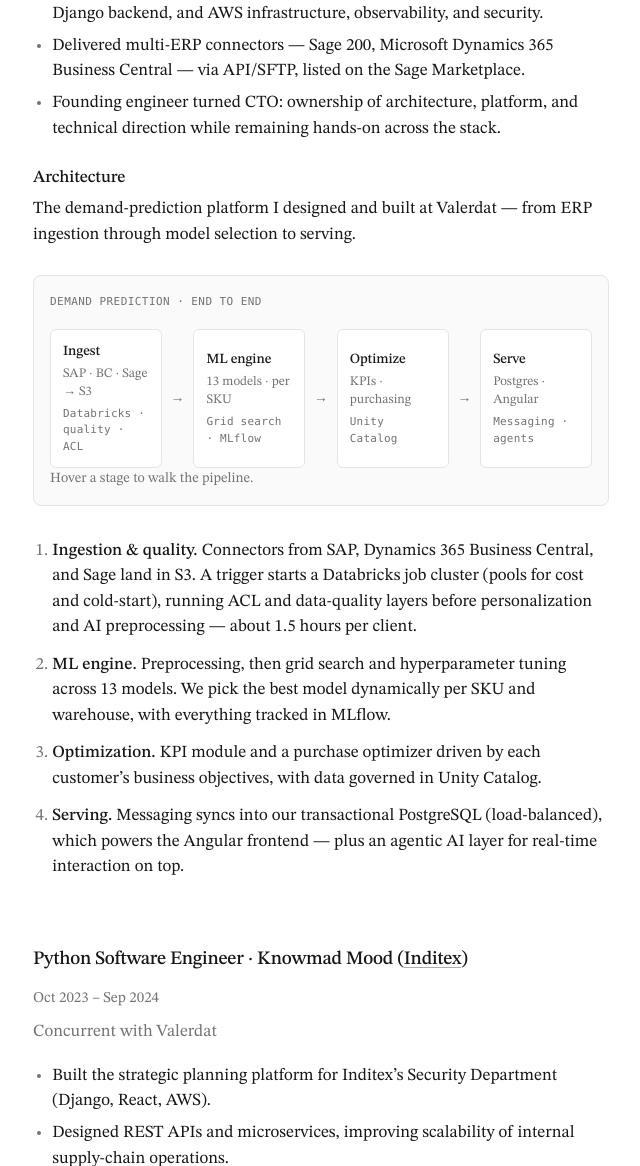
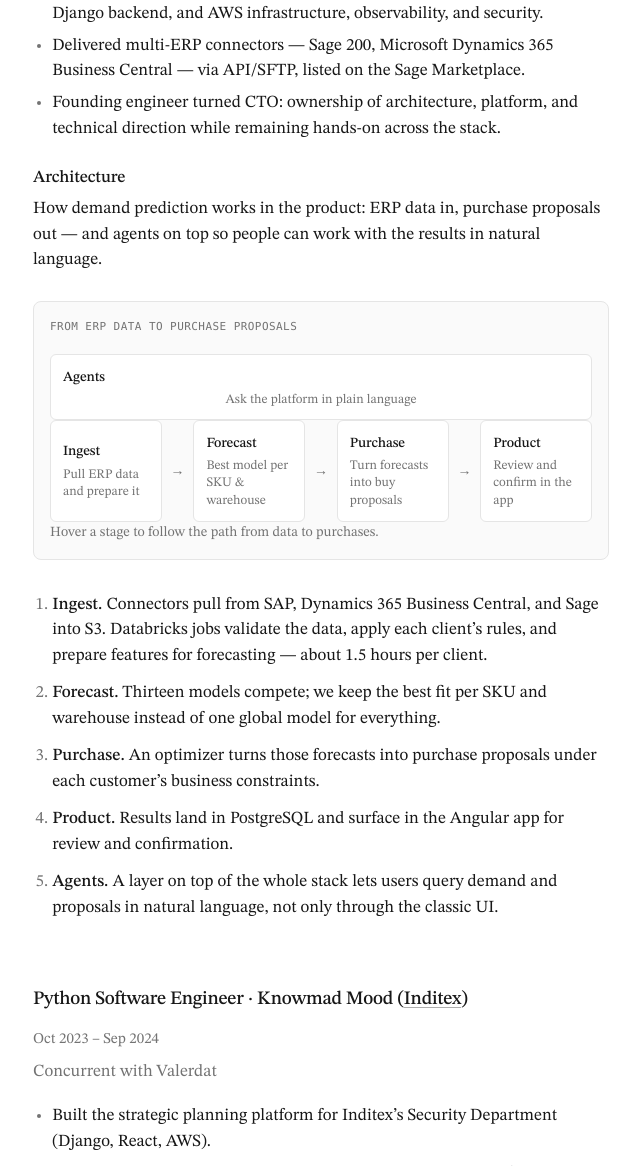
Before and after one commit to zabbix-byte/cv, a Django app: page /experience/ in a window 1280 px wide. Shown: the part 426-1592 px from the top of the page, without its empty margins (319-959 px from the left). Run offline with Django 5.2, Linux system fonts and the light colour scheme.

Commit message:
feat: Revise experience page and PDF generator content for clarity and detail
- Updated the experience page to provide a clearer explanation of the demand prediction process, emphasizing the flow from ERP data to purchase proposals.
- Enhanced the CVPDFGenerator class with more detailed descriptions of the demand-prediction architecture and its components.
- Improved CSS styles for new architecture elements to enhance layout and readability.

```diff
--- a/services/pdf_service.py
+++ b/services/pdf_service.py
@@ -261,7 +261,7 @@ class CVPDFGenerator:
                 "Co-founder &amp; CTO", "Valerdat", "2021 – Present",
                 [
                     "Re-architected the platform end to end — today operating across 500k+ SKUs and 10TB+ of supply-chain data with Spark, near-instant responses, and demand forecasting at &lt;5% MAPE.",
-                    "Designed the demand-prediction architecture: SAP/BC/Sage → S3 → Databricks (ACL, quality, preprocessing) → grid search across 13 models per SKU/warehouse (MLflow) → purchase optimization on Unity Catalog → messaging into PostgreSQL + Angular serving.",
+                    "Designed the demand-prediction path end to end: ERP data (SAP, Business Central, Sage) ingested and prepared on Databricks, best-of-13 forecasting per SKU/warehouse, optimization into purchase proposals, served in the product UI, with agents on top for natural-language interaction.",
                     "Owned the full stack: distributed ETL (Databricks/Spark), multi-tenant backend, AWS infra, observability &amp; security.",
                     "Delivered multi-ERP connectors — Sage 200, Microsoft Dynamics 365 Business Central — via API/SFTP, listed on the Sage Marketplace.",
                     "Founding engineer turned CTO: ownership of architecture, platform, and technical direction while remaining hands-on.",
--- a/static/css/style.css
+++ b/static/css/style.css
@@ -298,6 +298,17 @@ a:focus-visible {
   margin: 1.35rem 0 1.5rem;
 }
 
+.arch-agentic {
+  width: 100%;
+  margin-bottom: 0.55rem;
+  text-align: center;
+  border-style: dashed;
+}
+
+.arch-agentic .diagram-node-desc {
+  text-align: center;
+}
+
 .arch-rail {
   display: flex;
   flex-wrap: wrap;
@@ -305,18 +316,9 @@ a:focus-visible {
   gap: 0.45rem;
 }
 
-.arch-diagram .diagram-node {
+.arch-diagram .arch-rail .diagram-node {
   flex: 1 1 6.5rem;
   min-width: 6.25rem;
-}
-
-.diagram-node-meta {
-  display: block;
-  margin-top: 0.35rem;
-  font-family: var(--mono);
-  font-size: 11px;
-  letter-spacing: 0.02em;
-  color: var(--muted);
 }
 
 @media (max-width: 640px) {
--- a/templates/pages/experience.html
+++ b/templates/pages/experience.html
@@ -24,7 +24,7 @@
 
     <h3>Architecture</h3>
     <p>
-      The demand-prediction platform I designed and built at Valerdat — from ERP ingestion through model selection to serving.
+      How demand prediction works in the product: ERP data in, purchase proposals out — and agents on top so people can work with the results in natural language.
     </p>
 
     <div
@@ -33,79 +33,90 @@
       role="group"
       aria-label="Valerdat demand prediction architecture"
     >
-      <p class="diagram-label">Demand prediction · end to end</p>
+      <p class="diagram-label">From ERP data to purchase proposals</p>
+
+      <button
+        type="button"
+        class="diagram-node arch-agentic"
+        data-diagram-node
+        data-detail="On top of the pipeline, agents let users ask about demand, inspect proposals, and act without digging through every screen."
+        tabindex="0"
+      >
+        <span class="diagram-node-title">Agents</span>
+        <span class="diagram-node-desc">Ask the platform in plain language</span>
+      </button>
 
       <div class="arch-rail">
         <button
           type="button"
           class="diagram-node"
           data-diagram-node
-          data-detail="SAP, Dynamics 365 Business Central, and Sage connectors land raw data in S3 with ACL. A trigger starts pooled Databricks job clusters for cost and cold-start — about 1.5 hours per client through quality, personalization, and AI preprocessing."
+          data-detail="Data arrives from SAP, Business Central, and Sage into S3. Databricks jobs clean it, apply client rules, and prepare it for forecasting — roughly 1.5 hours per client, using cluster pools so we don’t pay for idle machines."
           tabindex="0"
         >
           <span class="diagram-node-title">Ingest</span>
-          <span class="diagram-node-desc">SAP · BC · Sage → S3</span>
-          <span class="diagram-node-meta">Databricks · quality · ACL</span>
+          <span class="diagram-node-desc">Pull ERP data and prepare it</span>
         </button>
         <span class="diagram-arrow" aria-hidden="true">→</span>
         <button
           type="button"
           class="diagram-node"
           data-diagram-node
-          data-detail="Grid search and hyperparameter tuning across 13 models. The optimal model is selected dynamically per SKU and warehouse, with every run tracked in MLflow."
+          data-detail="We evaluate 13 forecasting models and keep the one that works best for each SKU and warehouse — so a slow-moving item and a high-volume one are not forced into the same approach."
           tabindex="0"
         >
-          <span class="diagram-node-title">ML engine</span>
-          <span class="diagram-node-desc">13 models · per SKU</span>
-          <span class="diagram-node-meta">Grid search · MLflow</span>
+          <span class="diagram-node-title">Forecast</span>
+          <span class="diagram-node-desc">Best model per SKU &amp; warehouse</span>
         </button>
         <span class="diagram-arrow" aria-hidden="true">→</span>
         <button
           type="button"
           class="diagram-node"
           data-diagram-node
-          data-detail="KPI module and purchase optimizer aligned to each customer’s business objectives. Data and features governed in Unity Catalog."
+          data-detail="Forecasts alone are not enough. An optimizer turns them into purchase proposals that match each customer’s buying rules and constraints."
           tabindex="0"
         >
-          <span class="diagram-node-title">Optimize</span>
-          <span class="diagram-node-desc">KPIs · purchasing</span>
-          <span class="diagram-node-meta">Unity Catalog</span>
+          <span class="diagram-node-title">Purchase</span>
+          <span class="diagram-node-desc">Turn forecasts into buy proposals</span>
         </button>
         <span class="diagram-arrow" aria-hidden="true">→</span>
         <button
           type="button"
           class="diagram-node"
           data-diagram-node
-          data-detail="Messaging syncs predictions into load-balanced PostgreSQL, serving the Angular frontend. An agentic AI layer sits on top for real-time interaction."
+          data-detail="Results sync into PostgreSQL and show up in the Angular product so planners can review and confirm."
           tabindex="0"
         >
-          <span class="diagram-node-title">Serve</span>
-          <span class="diagram-node-desc">Postgres · Angular</span>
-          <span class="diagram-node-meta">Messaging · agents</span>
+          <span class="diagram-node-title">Product</span>
+          <span class="diagram-node-desc">Review and confirm in the app</span>
         </button>
       </div>
 
-      <p class="diagram-caption" data-diagram-caption data-default="Hover a stage to walk the pipeline.">
-        Hover a stage to walk the pipeline.
+      <p class="diagram-caption" data-diagram-caption data-default="Hover a stage to follow the path from data to purchases.">
+        Hover a stage to follow the path from data to purchases.
       </p>
     </div>
 
     <ol class="arch-list">
       <li>
-        <strong>Ingestion &amp; quality.</strong>
-        Connectors from SAP, Dynamics 365 Business Central, and Sage land in S3. A trigger starts a Databricks job cluster (pools for cost and cold-start), running ACL and data-quality layers before personalization and AI preprocessing — about 1.5 hours per client.
+        <strong>Ingest.</strong>
+        Connectors pull from SAP, Dynamics 365 Business Central, and Sage into S3. Databricks jobs validate the data, apply each client’s rules, and prepare features for forecasting — about 1.5 hours per client.
       </li>
       <li>
-        <strong>ML engine.</strong>
-        Preprocessing, then grid search and hyperparameter tuning across 13 models. We pick the best model dynamically per SKU and warehouse, with everything tracked in MLflow.
+        <strong>Forecast.</strong>
+        Thirteen models compete; we keep the best fit per SKU and warehouse instead of one global model for everything.
       </li>
       <li>
-        <strong>Optimization.</strong>
-        KPI module and a purchase optimizer driven by each customer’s business objectives, with data governed in Unity Catalog.
+        <strong>Purchase.</strong>
+        An optimizer turns those forecasts into purchase proposals under each customer’s business constraints.
       </li>
       <li>
-        <strong>Serving.</strong>
-        Messaging syncs into our transactional PostgreSQL (load-balanced), which powers the Angular frontend — plus an agentic AI layer for real-time interaction on top.
+        <strong>Product.</strong>
+        Results land in PostgreSQL and surface in the Angular app for review and confirmation.
+      </li>
+      <li>
+        <strong>Agents.</strong>
+        A layer on top of the whole stack lets users query demand and proposals in natural language, not only through the classic UI.
       </li>
     </ol>
   </section>
```
